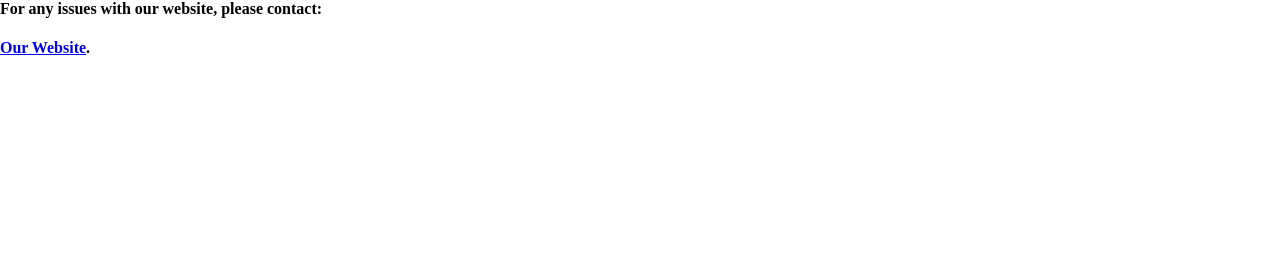
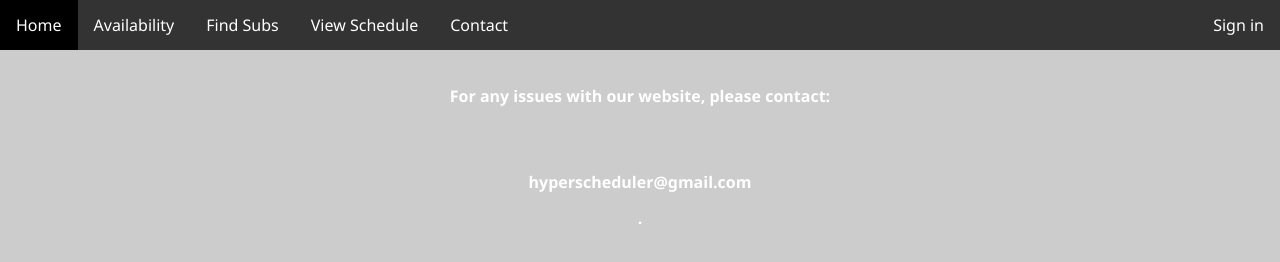
Before and after one commit to ldosen/HyperScheduler, a plain HTML site: page help.html in a window 1280 px wide. Drawn offline with Linux system fonts and the light colour scheme.

Commit message:
styled help page

```diff
--- a/help.html
+++ b/help.html
@@ -1,15 +1,25 @@
 <!doctype>
 <html>
     <head>
-        <link rel="stylesheet" href="./style.css"/>
+        <link rel="stylesheet" href="./style.css">
         <meta charset="UTF-8">
-        <title> HELP</title>
+        <title> Help</title>
     </head>
     <body>
+        <header>
+                <ul>
+                   <li><a href="./mainpage.html">Home</a></li>
+                    <li><a href="./availability.html">Availability</a></li>
+                    <li><a href="./subs.html">Find Subs</a></li>
+                    <li><a href="./schedule.html">View Schedule</a></li>
+                    <li><a href="contact.asp"> Contact</a></li>
+                    <li class="login"><a href="login.asp"> Sign in</a></li>
+                </ul>
+            </header>
         <h4>For any issues with our website, please contact:
         </h4>
         <h4>
-            <a href="mailto:hyperscheduler@gmaail.com">Our Website</a>.<br>
+            <a href="mailto:hyperscheduler@gmail.com">hyperscheduler@gmail.com</a>.<br>
         </h4>
     </body>
 </html>
--- a/style.css
+++ b/style.css
@@ -56,9 +56,30 @@ header{
     background-size: cover;
     position: relative;
 }
+h4{
+    float: center;
+    display: block;
+    color: white;
+    text-align: center;
+    padding: 14px 16px;
+    text-decoration: none;
+    font-family: 'Segoe UI', Tahoma, Geneva, Verdana, sans-serif;
+    background-color: #ccc
+}
 
 body{
     margin: 0px;
+    background-color: #ccc
+}
+
+body a{
+    float: center;
+    display: block;
+    color: white;
+    text-align: center;
+    padding: 14px 16px;
+    text-decoration: none;
+    font-family: 'Segoe UI', Tahoma, Geneva, Verdana, sans-serif;
 }
 
 footer{
```
